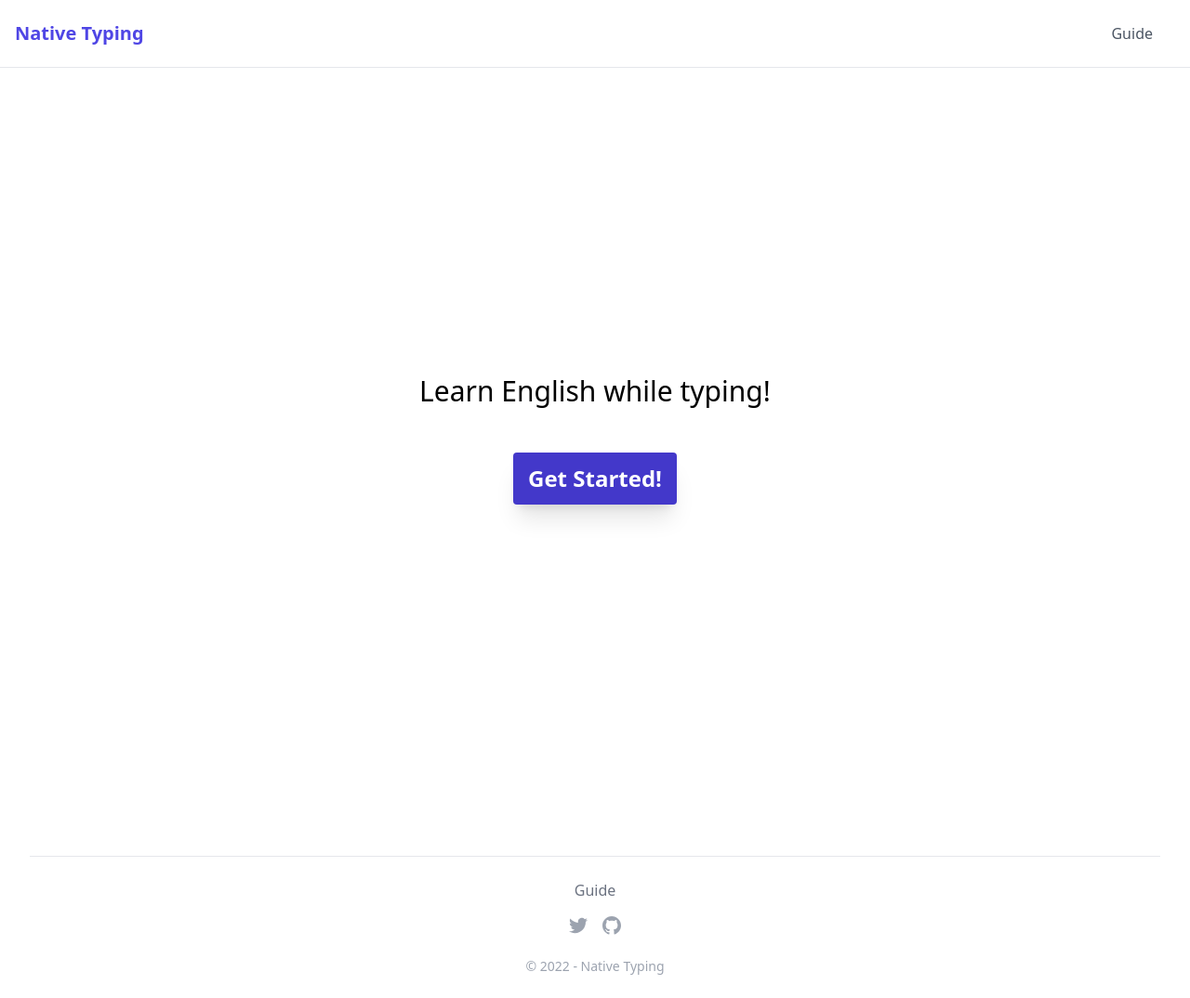
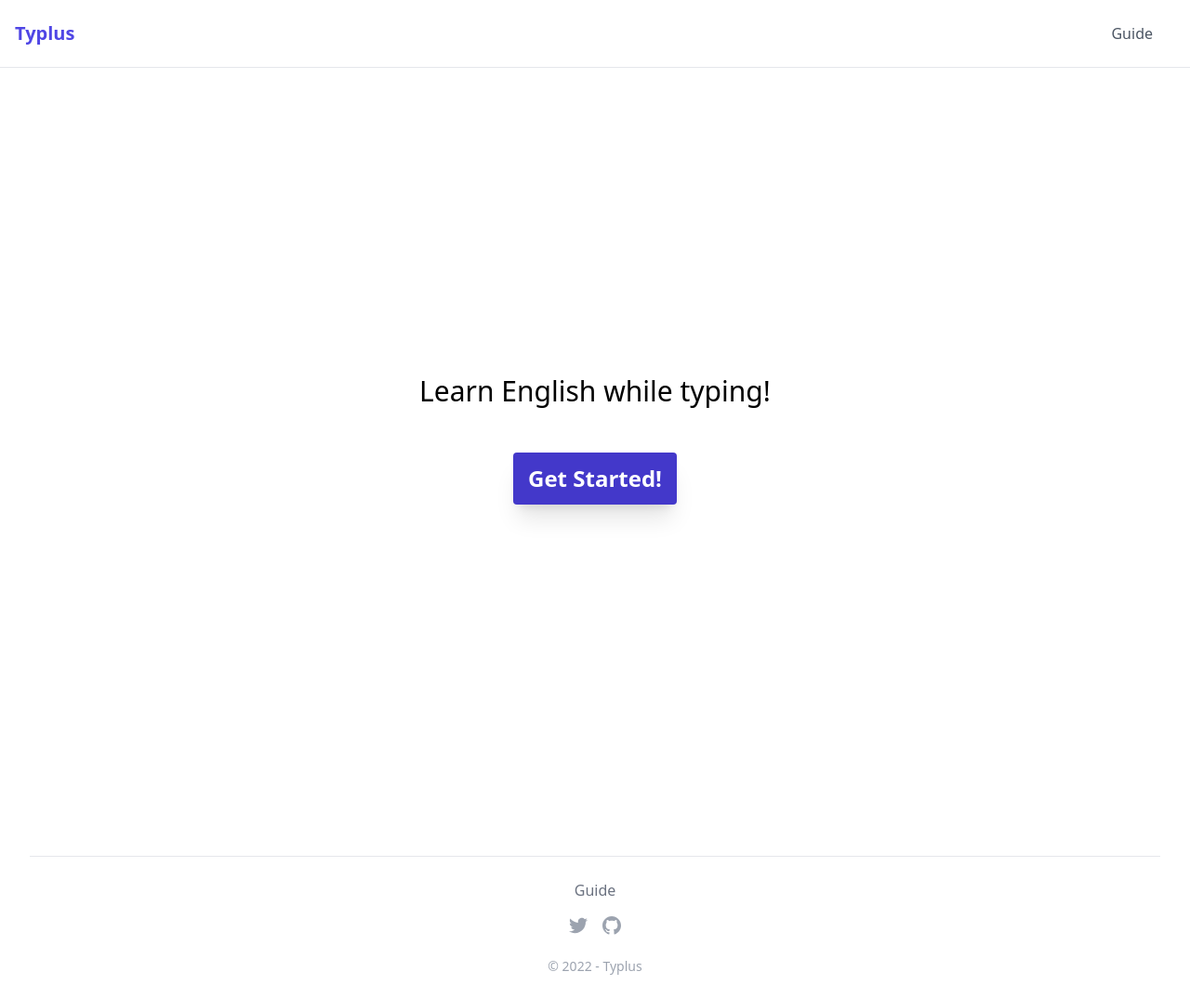
Before and after one commit to agukk/react-typing-app, a React (Create React App) app: page / in a window 1280 px wide. Shown: the whole page at 93% size. Built offline with nearby package versions, Linux system fonts and the light colour scheme.

Commit message:
change app_title from native typing to typlus

```diff
--- a/src/components/organizms/Footer.jsx
+++ b/src/components/organizms/Footer.jsx
@@ -19,7 +19,7 @@ export const Footer = () => {
                         </a>
                     </div>
                 </div>
-                <div className="text-gray-400 text-sm text-center py-6">© 2022 - Native Typing</div>
+                <div className="text-gray-400 text-sm text-center py-6">© 2022 - Typlus</div>
             </footer>
         </div>
     );
--- a/src/components/organizms/Header.jsx
+++ b/src/components/organizms/Header.jsx
@@ -4,7 +4,7 @@ export const Header = () => {
         <div className="container px-4 mx-auto md:flex md:items-center">
             <div className="flex justify-between items-center">
                 <a href="/" className="font-bold text-xl text-indigo-600 hover:text-indigo-500">
-                    Native Typing
+                    Typlus
                 </a>
             </div>
             <div className="hidden md:flex flex-col md:flex-row md:ml-auto mt-3 md:mt-0">
```
